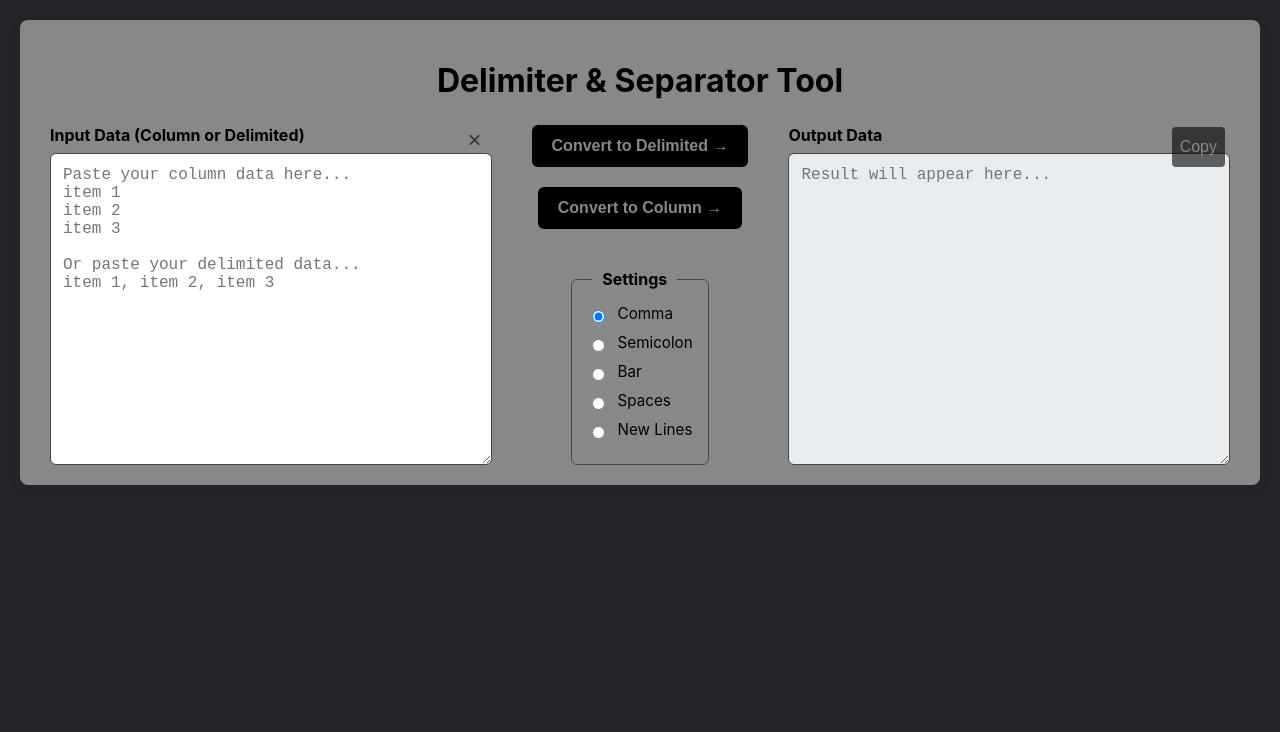
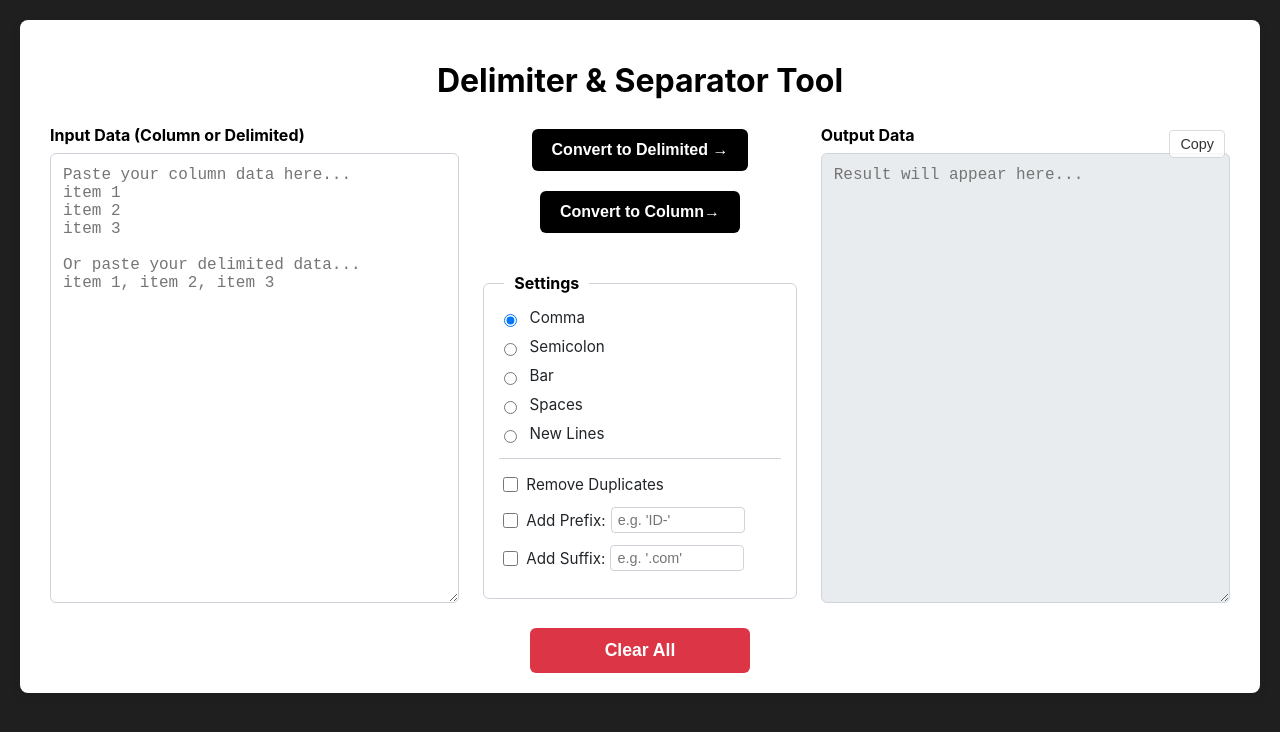
Before and after one commit to netbright1/delimiter-tool, a plain HTML site: page index.html in a window 1280 px wide. Both pictures are taken after a click on the button "Copy". Drawn offline with Linux system fonts and the light colour scheme.

Commit message:
1.1
Remove Duplicates
Add Prefix:
Add Suffix:

```diff
--- a/index.html
+++ b/index.html
@@ -9,19 +9,20 @@
         :root {
             --primary-color: #000000;
             --secondary-color: #000000;
-            --light-bg: #242629;
-            --dark-bg: #e9ecef;
-            --border-color: #454546;
-            --text-color: #000000;
-            --white: #888888;
+            --page-bg: #1f1f1f;
+            --container-bg: #ffffff;
+            --output-bg: #e9ecef;
+            --border-color: #ced4da;
+            --text-color: #212529;
             --danger-color: #dc3545;
             --success-color: #28a745;
+            --white: #ffffff;
         }
 
         body {
             font-family: -apple-system, BlinkMacSystemFont, "Segoe UI", Roboto, "Helvetica Neue", Arial, sans-serif;
             margin: 0;
-            background-color: var(--light-bg);
+            background-color: var(--page-bg);
             color: var(--text-color);
             display: flex;
             justify-content: center;
@@ -31,9 +32,9 @@
         .container {
             width: 100%;
             max-width: 1200px;
-            background-color: var(--white);
+            background-color: var(--container-bg);
             border-radius: 8px;
-            box-shadow: 0 4px 12px rgba(0, 0, 0, 0.1);
+            box-shadow: 0 4px 12px rgba(0, 0, 0, 0.08);
             padding: 20px 30px;
         }
 
@@ -72,7 +73,7 @@
             border-radius: 6px;
             font-size: 1rem;
             resize: vertical;
-            min-height: 300px;
+            min-height: 450px;
             box-sizing: border-box;
             transition: border-color 0.2s, box-shadow 0.2s;
         }
@@ -84,47 +85,66 @@
         }
 
         #output-text {
-            background-color: var(--dark-bg);
+            background-color: var(--output-bg);
         }
 
-        /* --- Utility Buttons (Clear & Copy) --- */
-        .clear-btn, .copy-btn {
+        /* --- Utility Buttons (Copy) --- */
+        .copy-btn {
             position: absolute;
-            top: 0;
-            right: 0;
+            top: 5px;
+            right: 5px;
             background: none;
-            border: none;
+            border: 1px solid var(--border-color);
             cursor: pointer;
-            font-size: 1.5rem;
+            font-size: 0.9rem;
             color: var(--secondary-color);
-            padding: 0 10px;
-            line-height: 30px;
-            opacity: 0.6;
-            transition: opacity 0.2s, color 0.2s;
+            padding: 5px 10px;
+            border-radius: 4px;
+            background-color: var(--container-bg);
+            opacity: 0.8;
+            transition: opacity 0.2s, color 0.2s, background-color 0.2s;
         }
 
-        .clear-btn:hover {
-            color: var(--danger-color);
+        .copy-btn:hover {
             opacity: 1;
-        }
-
-        .copy-btn {
-            right: 5px;
-            top: 2px;
-            font-size: 1rem;
-            padding: 5px 8px;
-            border-radius: 4px;
             background-color: var(--secondary-color);
             color: var(--white);
         }
 
-        .copy-btn:hover {
-            opacity: 0.8;
+        .copy-btn.copied {
+            background-color: var(--success-color);
+            color: var(--white);
+            border-color: var(--success-color);
         }
 
-        .copy-btn.copied {
-            background-color: var(--success-color);
+        /* --- Clear Button Container --- */
+        .clear-button-container {
+            text-align: center;
+            margin-top: 25px;
         }
+
+        /* --- Bigger Clear Button --- */
+        .clear-all-btn {
+            padding: 12px 25px;
+            font-size: 1.1rem;
+            font-weight: bold;
+            border: none;
+            border-radius: 6px;
+            cursor: pointer;
+            background-color: var(--danger-color);
+            color: var(--white);
+            transition: background-color 0.2s, transform 0.1s;
+            min-width: 220px;
+        }
+
+        .clear-all-btn:hover {
+            background-color: #c82333;
+        }
+
+        .clear-all-btn:active {
+            transform: translateY(1px);
+        }
+
 
         /* --- Controls & Settings --- */
         .controls {
@@ -162,6 +182,7 @@
             border-radius: 6px;
             padding: 15px;
             margin-top: 20px;
+            width: 100%;
         }
 
         .settings legend {
@@ -181,6 +202,36 @@
         .delimiter-options input {
             margin-right: 8px;
             vertical-align: middle;
+        }
+
+        /* --- Advanced Options Styling --- */
+        .advanced-options {
+            margin-top: 15px;
+            padding-top: 15px;
+            border-top: 1px solid var(--border-color);
+        }
+
+        .advanced-options label {
+            display: flex;
+            align-items: center;
+            margin-bottom: 12px;
+            font-size: 0.95rem;
+            cursor: pointer;
+        }
+
+        .advanced-options input[type="checkbox"] {
+            margin-right: 8px;
+            height: 15px;
+            width: 15px;
+        }
+
+        .text-modifier-input {
+            margin-left: 5px;
+            padding: 4px 6px;
+            border: 1px solid var(--border-color);
+            border-radius: 4px;
+            font-size: 0.9rem;
+            width: 120px;
         }
 
         /* --- Responsive Design --- */
@@ -226,32 +277,27 @@
             <div class="box-container input-container">
                 <label for="input-text">Input Data (Column or Delimited)</label>
                 <textarea id="input-text" placeholder="Paste your column data here...&#10;item 1&#10;item 2&#10;item 3&#10;&#10;Or paste your delimited data...&#10;item 1, item 2, item 3"></textarea>
-                <button id="clear-input-btn" class="clear-btn" title="Clear Input">&times;</button>
             </div>
 
             <!-- Middle: Controls & Settings -->
             <div class="controls">
                 <button id="convert-to-delimited" class="action-button">Convert to Delimited &rarr;</button>
-                <button id="convert-to-column" class="action-button">Convert to Column &rarr;</button>
+                <button id="convert-to-column" class="action-button">Convert to Column&rarr;</button>
 
                 <fieldset class="settings">
                     <legend>Settings</legend>
                     <div class="delimiter-options">
-                        <label>
-                            <input type="radio" name="delimiter" value="," checked> Comma
-                        </label>
-                        <label>
-                            <input type="radio" name="delimiter" value=";"> Semicolon
-                        </label>
-                        <label>
-                            <input type="radio" name="delimiter" value="|"> Bar
-                        </label>
-                        <label>
-                            <input type="radio" name="delimiter" value=" "> Spaces
-                        </label>
-                        <label>
-                            <input type="radio" name="delimiter" value="\n"> New Lines
-                        </label>
+                        <label><input type="radio" name="delimiter" value="," checked> Comma</label>
+                        <label><input type="radio" name="delimiter" value=";"> Semicolon</label>
+                        <label><input type="radio" name="delimiter" value="|"> Bar</label>
+                        <label><input type="radio" name="delimiter" value=" "> Spaces</label>
+                        <label><input type="radio" name="delimiter" value="\n"> New Lines</label>
+                    </div>
+
+                    <div class="advanced-options">
+                        <label><input type="checkbox" id="remove-duplicates-check"> Remove Duplicates</label>
+                        <label><input type="checkbox" id="add-prefix-check"> Add Prefix: <input type="text" id="prefix-input" class="text-modifier-input" placeholder="e.g. 'ID-'"></label>
+                        <label><input type="checkbox" id="add-suffix-check"> Add Suffix: <input type="text" id="suffix-input" class="text-modifier-input" placeholder="e.g. '.com'"></label>
                     </div>
                 </fieldset>
             </div>
@@ -263,6 +309,10 @@
                 <button id="copy-output-btn" class="copy-btn" title="Copy to Clipboard">Copy</button>
             </div>
         </main>
+
+        <div class="clear-button-container">
+            <button id="clear-all-btn" class="clear-all-btn">Clear All</button>
+        </div>
     </div>
 
     <script>
@@ -272,68 +322,107 @@
             const outputTextArea = document.getElementById('output-text');
             const convertToDelimitedBtn = document.getElementById('convert-to-delimited');
             const convertToColumnBtn = document.getElementById('convert-to-column');
-            const clearInputBtn = document.getElementById('clear-input-btn');
             const copyOutputBtn = document.getElementById('copy-output-btn');
+            const clearAllBtn = document.getElementById('clear-all-btn');
+
+            // Flag elements
+            const removeDuplicatesCheck = document.getElementById('remove-duplicates-check');
+            const addPrefixCheck = document.getElementById('add-prefix-check');
+            const prefixInput = document.getElementById('prefix-input');
+            const addSuffixCheck = document.getElementById('add-suffix-check');
+            const suffixInput = document.getElementById('suffix-input');
 
             // --- Helper Function: Get Selected Delimiter ---
             const getSelectedDelimiter = () => {
                 const selectedOption = document.querySelector('input[name="delimiter"]:checked');
-                return selectedOption ? selectedOption.value : ','; // Default to comma
+                if (selectedOption && selectedOption.value === '\\n') {
+                    return '\n';
+                }
+                return selectedOption ? selectedOption.value : ',';
+            };
+
+            // --- Core Processing Function for Flags ---
+            const processItems = (items) => {
+                let processed = [...items];
+
+                if (addPrefixCheck.checked) {
+                    const prefix = prefixInput.value;
+                    processed = processed.map(item => prefix + item);
+                }
+
+                if (addSuffixCheck.checked) {
+                    const suffix = suffixInput.value;
+                    processed = processed.map(item => item + suffix);
+                }
+
+                // Apply remove duplicates *after* prefix/suffix so it's more accurate
+                if (removeDuplicatesCheck.checked) {
+                    processed = [...new Set(processed)];
+                }
+
+                return processed;
             };
 
             // --- Utility Function: Copy Output to Clipboard ---
             const copyOutput = () => {
-                const outputText = outputTextArea.value;
-                if (!outputText) return;
-
-                navigator.clipboard.writeText(outputText).then(() => {
-                    // Provide feedback to the user
+                if (!outputTextArea.value) return;
+                navigator.clipboard.writeText(outputTextArea.value).then(() => {
                     copyOutputBtn.textContent = 'Copied!';
                     copyOutputBtn.classList.add('copied');
                     setTimeout(() => {
                         copyOutputBtn.textContent = 'Copy';
                         copyOutputBtn.classList.remove('copied');
                     }, 2000);
-                }).catch(err => {
-                    console.error('Failed to copy text: ', err);
-                });
+                }).catch(err => console.error('Failed to copy text: ', err));
             };
 
             // --- Core Function: Convert to Delimited Text ---
             const convertToDelimited = () => {
-                const inputText = inputTextArea.value.trim();
-                if (!inputText) {
+                const inputText = inputTextArea.value;
+                if (!inputText.trim()) {
                     outputTextArea.value = '';
                     return;
                 }
 
                 const delimiter = getSelectedDelimiter();
-                // Split by new lines (\r\n for Windows, \n for Unix/Mac)
+                // Split by new lines, trim each line, and filter out empty ones
                 const lines = inputText.split(/\r?\n/);
+                const cleanedItems = lines.map(line => line.trim()).filter(line => line !== '');
 
-                // Filter out any empty lines to avoid extra delimiters
-                const nonEmptyLines = lines.filter(line => line.trim() !== '');
+                // Apply flags (duplicates, prefix, suffix)
+                const processedItems = processItems(cleanedItems);
 
-                outputTextArea.value = nonEmptyLines.join(delimiter);
-                copyOutput(); // <<<--- NEW: Auto-copy after conversion
+                outputTextArea.value = processedItems.join(delimiter);
+                copyOutput();
             };
 
             // --- Core Function: Convert to Column Data ---
             const convertToColumn = () => {
-                const inputText = inputTextArea.value.trim();
-                if (!inputText) {
+                const inputText = inputTextArea.value;
+                if (!inputText.trim()) {
                     outputTextArea.value = '';
                     return;
                 }
 
                 const delimiter = getSelectedDelimiter();
-                const items = inputText.split(delimiter);
 
-                // Trim each item to remove leading/trailing whitespace
-                const trimmedItems = items.map(item => item.trim());
+                // --- THIS IS THE FIX ---
+                // First, pre-process the input by replacing any newlines with the selected delimiter.
+                // This "flattens" the input, ensuring "item1,item2\nitem3,item4" is treated as one list.
+                const flattenedText = inputText.replace(/\r?\n/g, delimiter);
 
-                outputTextArea.value = trimmedItems.join('\n');
-                copyOutput(); // <<<--- NEW: Auto-copy after conversion
+                // Now, split by the delimiter to get a clean array of items.
+                const items = flattenedText.split(delimiter);
+                // ---------------------
+
+                // Trim each item and filter out any empty ones that might result from the split.
+                const cleanedItems = items.map(item => item.trim()).filter(item => item !== '');
+
+                // Apply flags (duplicates, prefix, suffix)
+                const processedItems = processItems(cleanedItems);
+
+                outputTextArea.value = processedItems.join('\n');
+                copyOutput();
             };
 
             // --- Utility Function: Clear Input and Output ---
@@ -346,8 +435,8 @@
             // --- Event Listeners ---
             convertToDelimitedBtn.addEventListener('click', convertToDelimited);
             convertToColumnBtn.addEventListener('click', convertToColumn);
-            clearInputBtn.addEventListener('click', clearFields);
-            copyOutputBtn.addEventListener('click', copyOutput); // Keep this for manual copying
+            clearAllBtn.addEventListener('click', clearFields);
+            copyOutputBtn.addEventListener('click', copyOutput);
         });
     </script>
 
```
